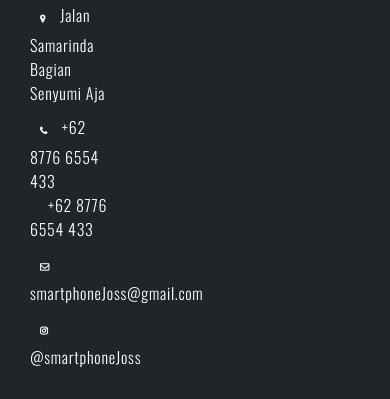
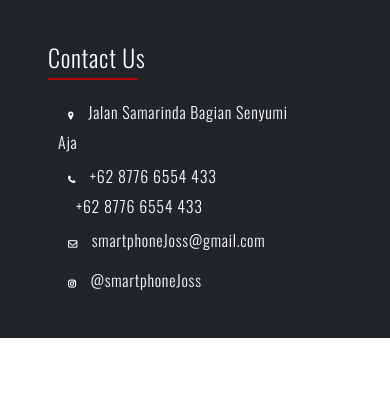
Before and after one commit to Anhar12/PA-WEB, a PHP site: page /index.php in a window 390 px wide. Shown: the part 3551-3950 px from the top of the page. After the commit the page ends 3889 px from the top, so only its background shows below. Run offline with PHP 8.4, Linux system fonts and the light colour scheme; data comes from the database, SQL or seed files in the repository; some libraries are stand-ins or nearby versions.

Commit message:
Update style_footer.css

```diff
--- a/style_footer.css
+++ b/style_footer.css
@@ -21,7 +21,7 @@
     width: 100%;
     height: auto;
     background: #212529;
-    padding: 20px ;
+    padding: 30px ;
     display: flex;
     justify-content: space-between;
     flex-wrap: wrap;
@@ -114,3 +114,22 @@
 #tel2{
     margin-left: 18px;
 }
+
+.copyright{
+    width: 100%;
+    background: #111;
+    color: #fff;
+    padding: 5px;
+    font-family: 'Oswald';
+    text-align: center;
+}
+
+@media (max-width: 960px)  {
+    footer .container-footer{
+        flex-direction: column;
+        align-items: center;
+    }
+    footer .container-footer .sec.about{
+        width: 80%;
+    }
+}
```
